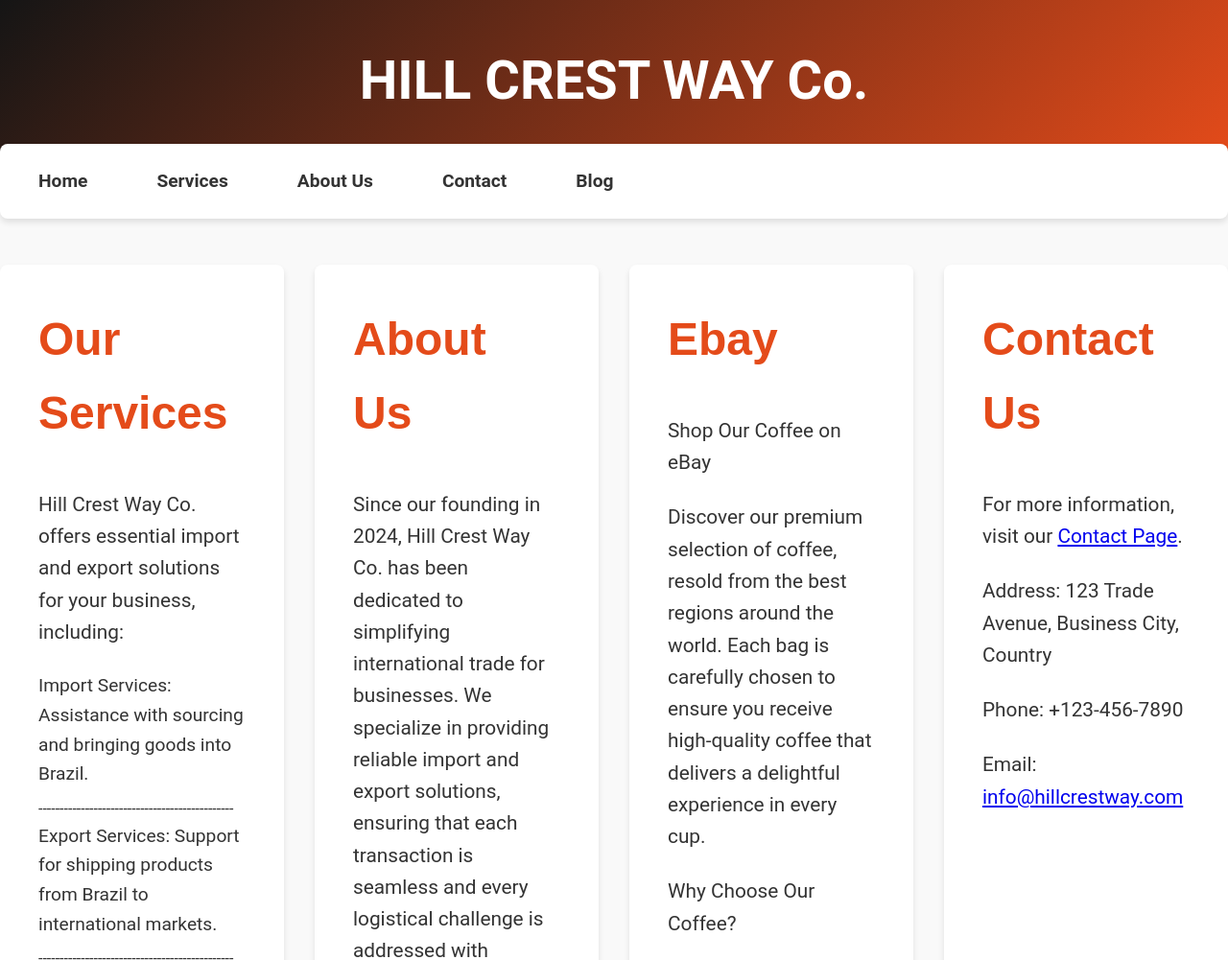
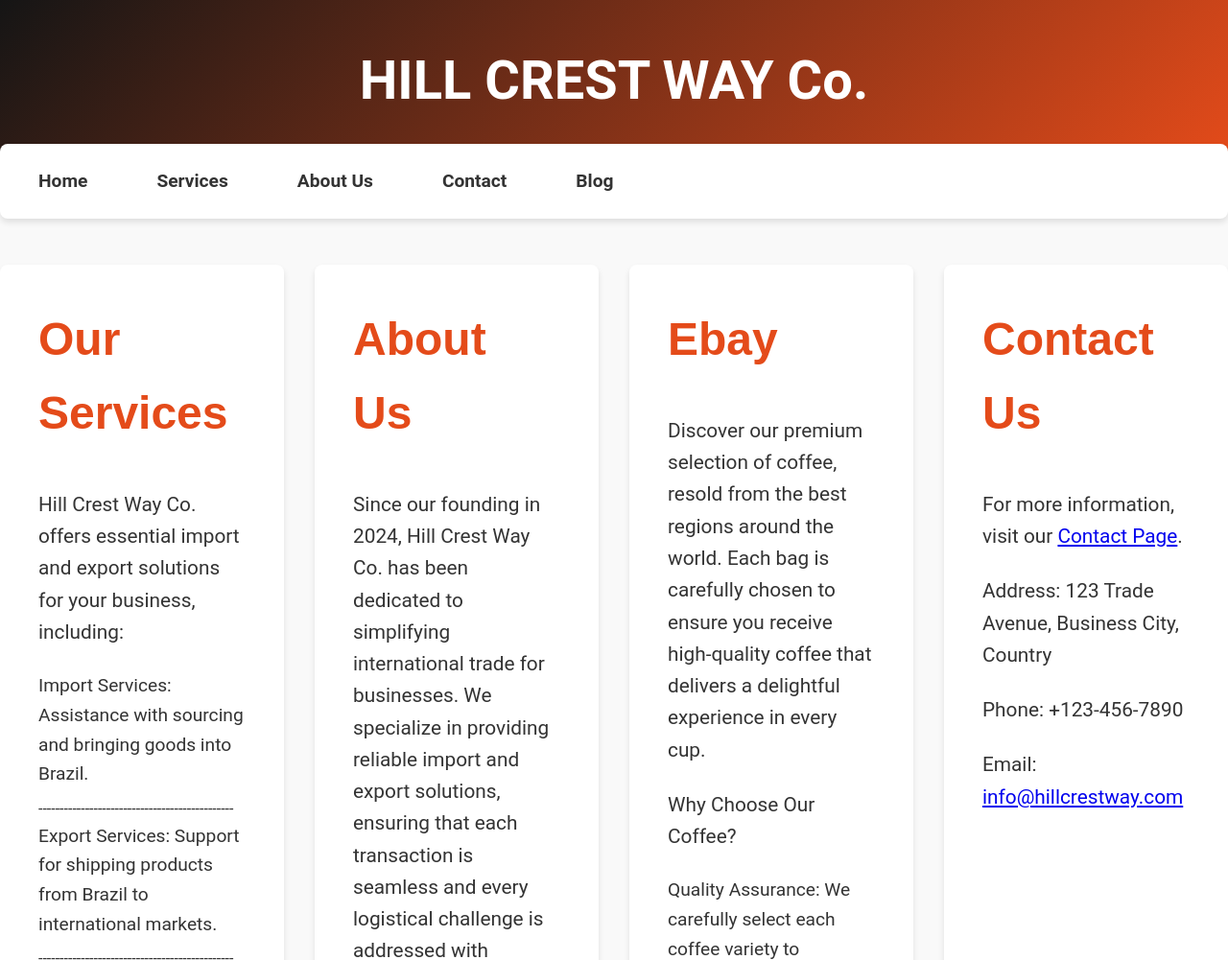
Before and after one commit to hillcrestway/mainWeb, a plain HTML site: page index.html in a window 1280 px wide. Shown: the top 1001 px of the page at 96% size. Drawn offline with Linux system fonts and the light colour scheme.

Commit message:
more changes

```diff
--- a/index.html
+++ b/index.html
@@ -102,7 +102,6 @@
     </section>
     <section>
       <h2>Ebay</h2>
-      <p>Shop Our Coffee on eBay</p>
       <p>Discover our premium selection of coffee, resold from the best regions around the world. Each bag is carefully chosen to ensure you receive high-quality coffee that delivers a delightful experience in every cup.</p>
       <p>Why Choose Our Coffee?</p>
       <ul>
@@ -111,9 +110,9 @@
         <li>Convenience: Shop easily online and have your favorite coffee delivered right to your doorstep.</li>
         <li>Freshness: We ensure that all our coffee is packaged to maintain its quality, so you enjoy the best every time.</li>
       </ul>
-      <h3>Shop now and elevate your coffee experience to the pure gold with La Taza De Oro!</h3>
       <img src="https://hillcrestway.com/images/store.jpeg" alt="Our Coffee Selection" width="600" height="400">
       <a href="https://www.ebay.com/usr/latazadeoro" class="shop-button">Visit Our eBay Store</a>
+      <h3>Shop now and elevate your coffee experience to the pure gold with La Taza De Oro!</h3>
     </section>
     <section>
       <h2>Contact Us</h2>
```
